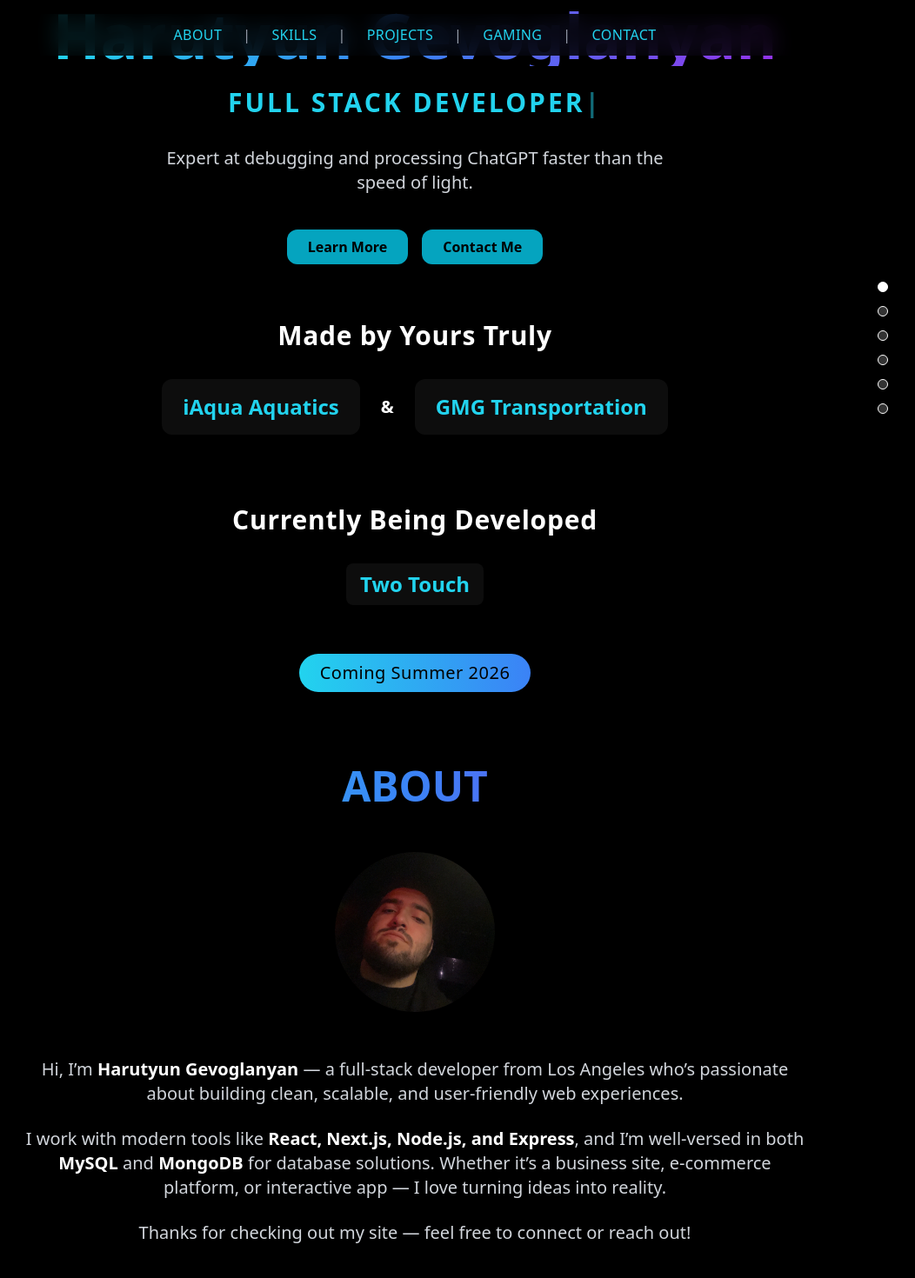
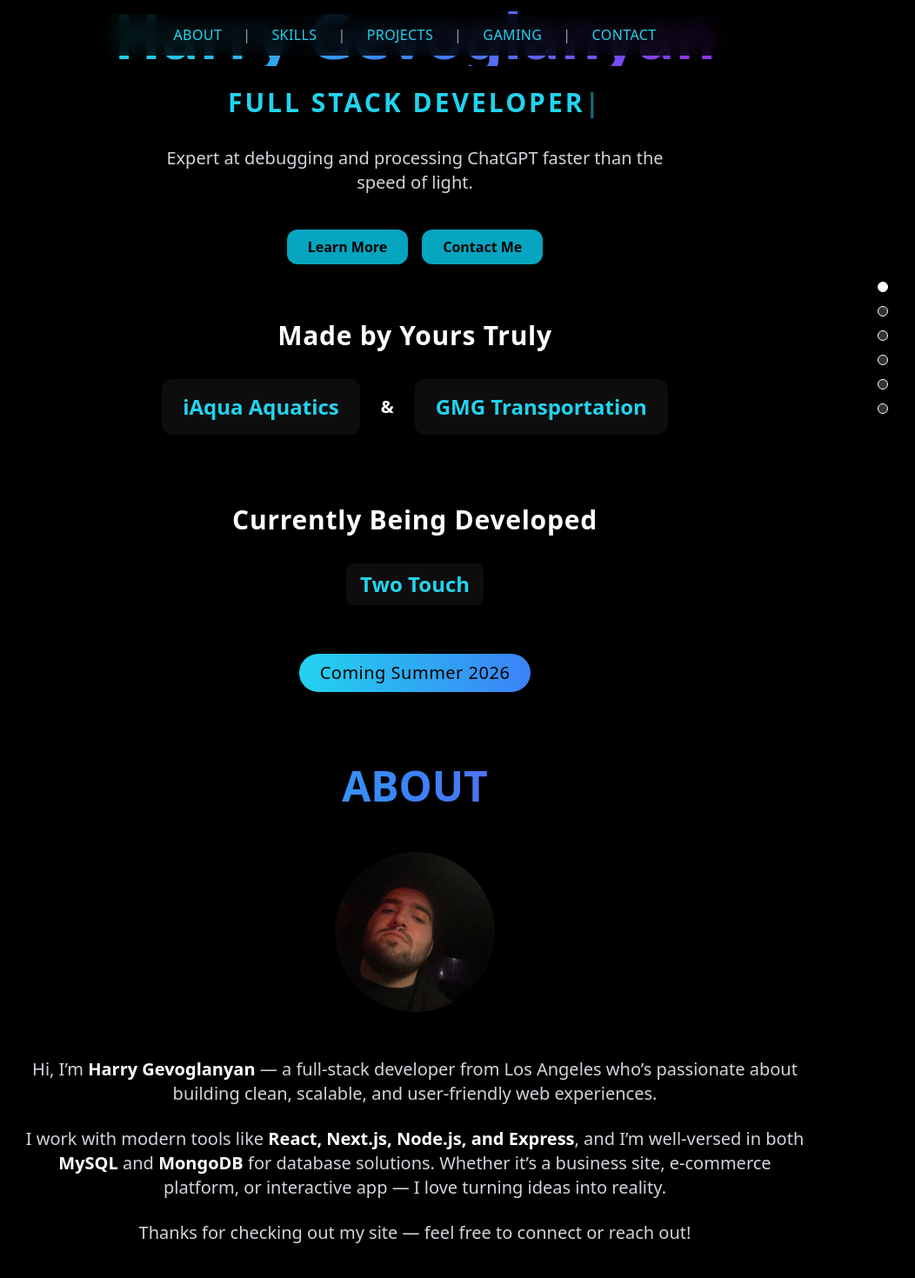
Before and after one commit to gevoglanyan/Gevoglanyan, a React (Create React App) app: page / in a window 1280 px wide. Shown: the top 1470 px of the page at 87% size, without its empty margins (163-1215 px from the left). Built offline with nearby package versions, Linux system fonts and the light colour scheme; the HTML template or start-up script is replaced by a standard one.

Commit message:
Name Change

```diff
--- a/src/components/About.js
+++ b/src/components/About.js
@@ -30,7 +30,7 @@ const About = () => {
           <p>
             Hi, I’m{" "}
             <span className="text-white font-semibold">
-              Harutyun Gevoglanyan
+              Harry Gevoglanyan
             </span>{" "}
             — a full-stack developer from Los Angeles who’s passionate about
             building clean, scalable, and user-friendly web experiences.
--- a/src/components/Landing.js
+++ b/src/components/Landing.js
@@ -48,7 +48,7 @@ const Landing = () => {
         transition={{ duration: 1 }}
       >
         <h1 className="text-4xl sm:text-6xl md:text-7xl font-extrabold mb-6 bg-gradient-to-r from-cyan-400 via-blue-500 to-purple-600 bg-clip-text text-transparent">
-          Harutyun Gevoglanyan
+          Harry Gevoglanyan
         </h1>
 
         <motion.h2
--- a/src/components/Menu.js
+++ b/src/components/Menu.js
@@ -67,7 +67,7 @@ const MobileMenu = ({ onClose }) => {
               <br />Designed & Powered
             </div>
             <div className="text-cyan-400">
-              by Harutyun Gevoglanyan
+              by Harry Gevoglanyan
             </div>
           </section>
         </footer>
```
